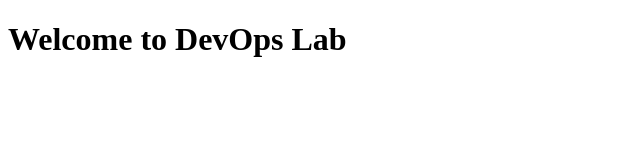
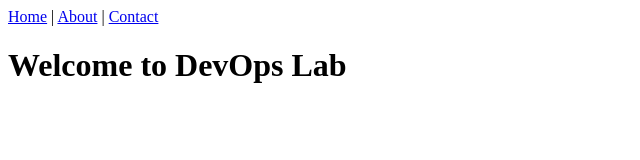
Before and after one commit to surajsaikia2005/DevOpsLab2, a plain HTML site: page index.html in a window 1280 px wide. Shown: the whole page, without its empty margins (0-640 px from the left). Drawn offline with Linux system fonts and the light colour scheme.

Commit message:
Added navigation bar

```diff
--- a/index.html
+++ b/index.html
@@ -4,6 +4,10 @@
     <title>DevOps Lab</title>
   </head>
   <body>
+    <nav>
+      <a href="#">Home</a> | <a href="#">About</a> |
+      <a href="#">Contact</a>
+    </nav>
     <h1>Welcome to DevOps Lab</h1>
   </body>
 </html>
```
